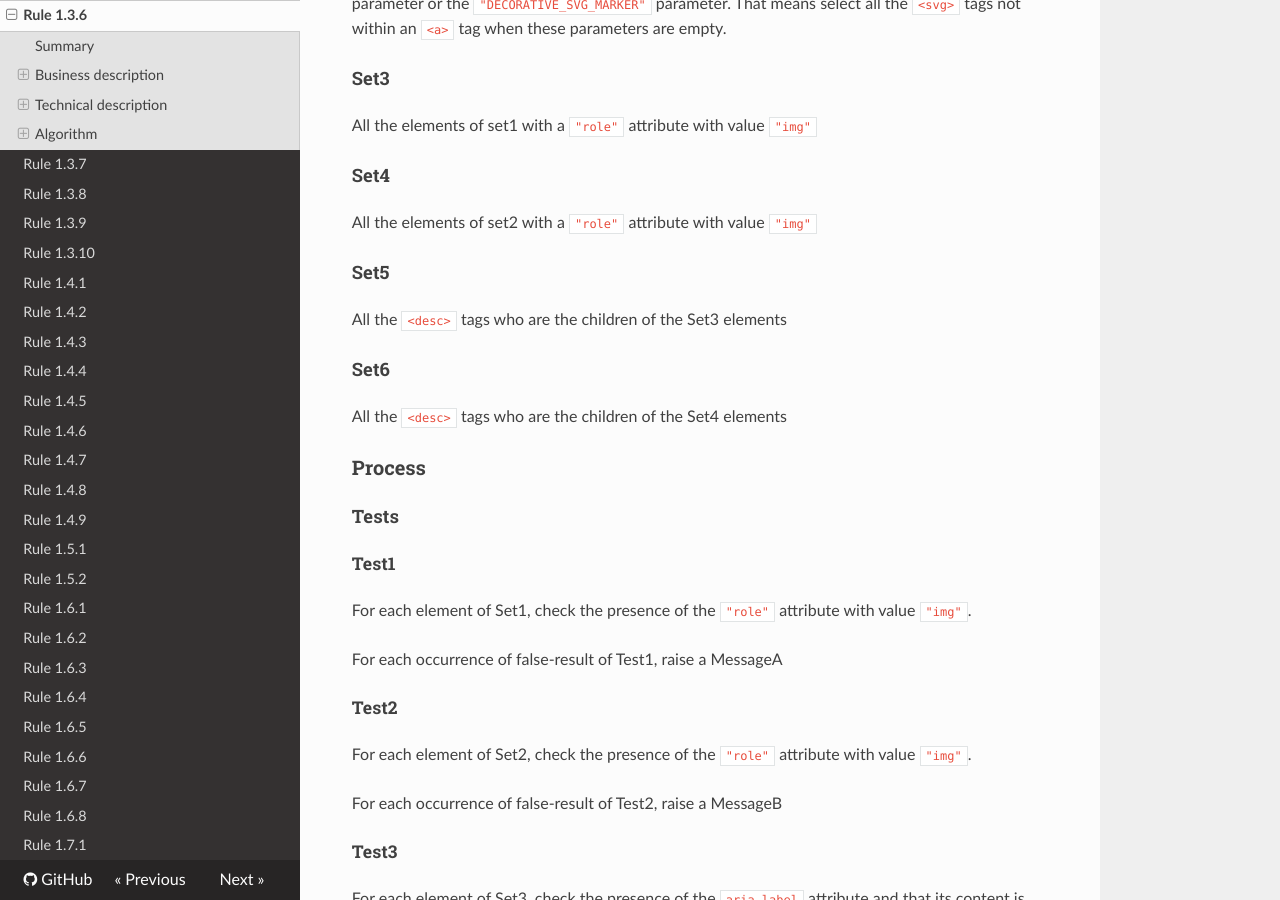
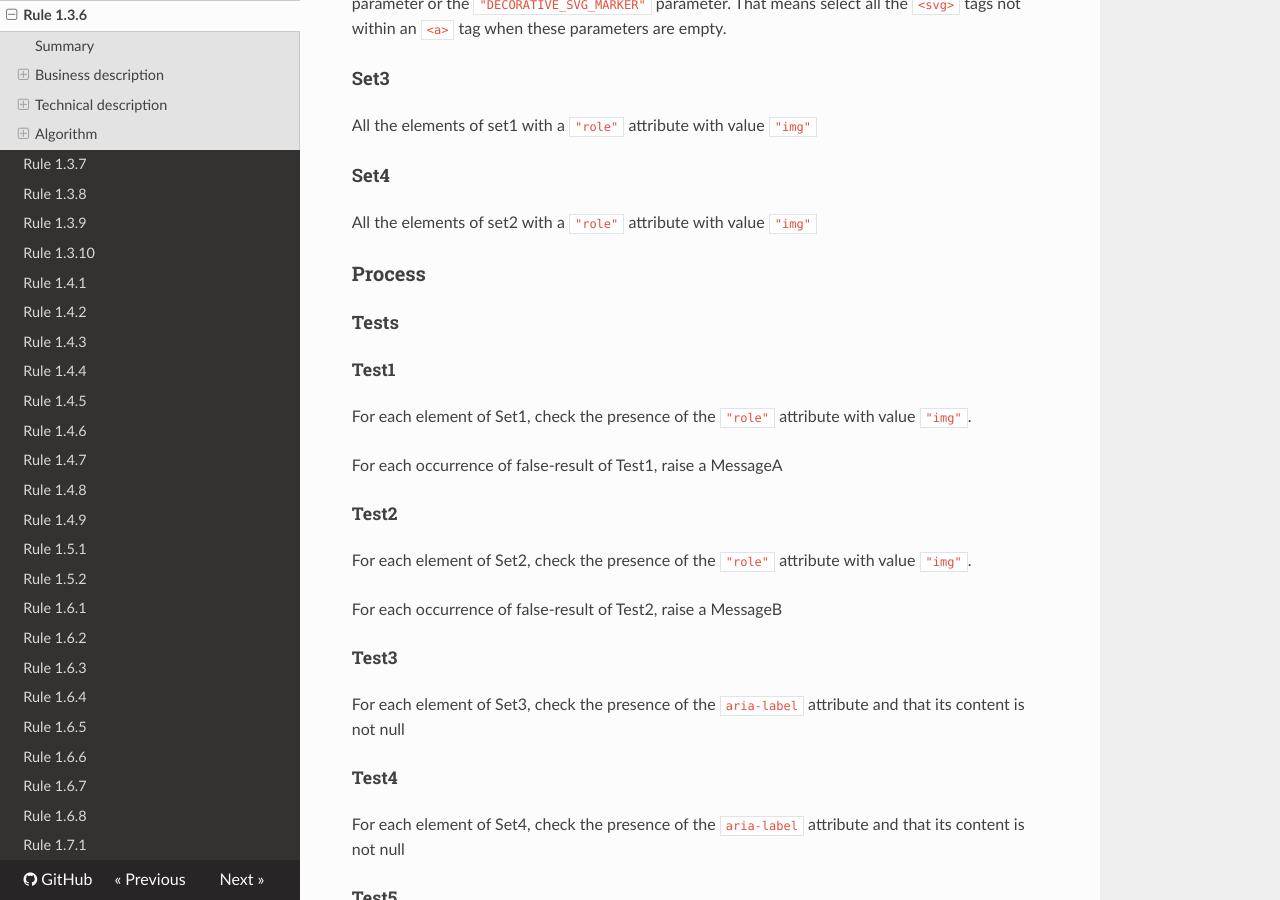
Before and after one commit to Tanaguru/Tanaguru-rules-RGAA-3-doc, an MkDocs documentation site: the page built from docs/Rule-1-3-6.md, in a window 1280 px wide and 900 px high, scrolled down 1596 px. Built offline with MkDocs 1.6.1, drawn with Linux system fonts in a browser that asks for light colours; nearby versions of some CDN libraries; old or Windows-style settings are respelled for this version of MkDocs.

Commit message:
Update Rule-1-3-6.md

```diff
--- a/docs/Rule-1-3-6.md
+++ b/docs/Rule-1-3-6.md
@@ -58,14 +58,6 @@ All the elements of set1 with a `"role"` attribute with value `"img"`
 #### Set4
 
 All the elements of set2 with a `"role"` attribute with value `"img"`
-
-#### Set5
-
-All the `<desc>` tags who are the children of the Set3 elements
-
-#### Set6
-
-All the `<desc>` tags who are the children of the Set4 elements
 
 ### Process
 
```
